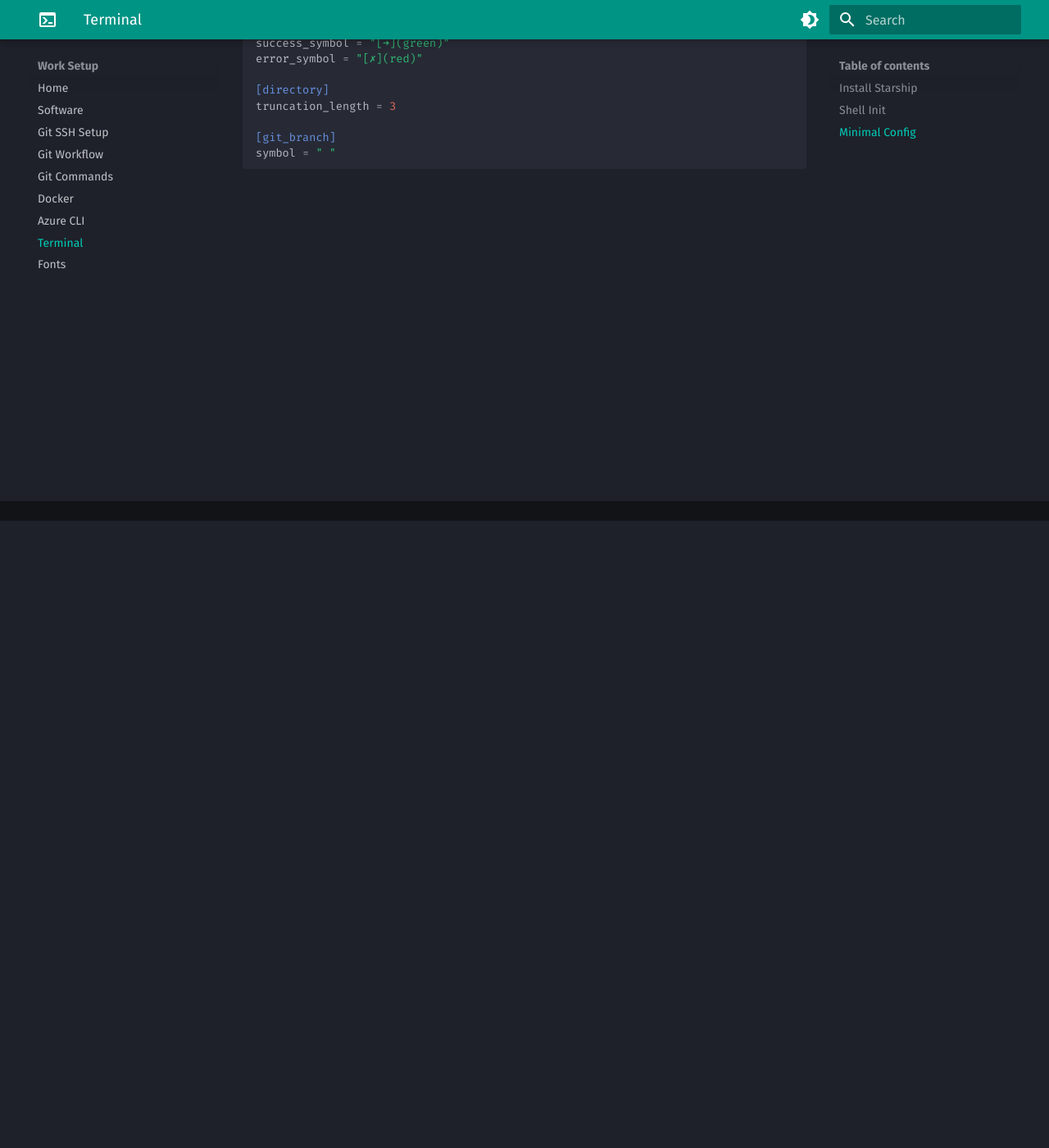
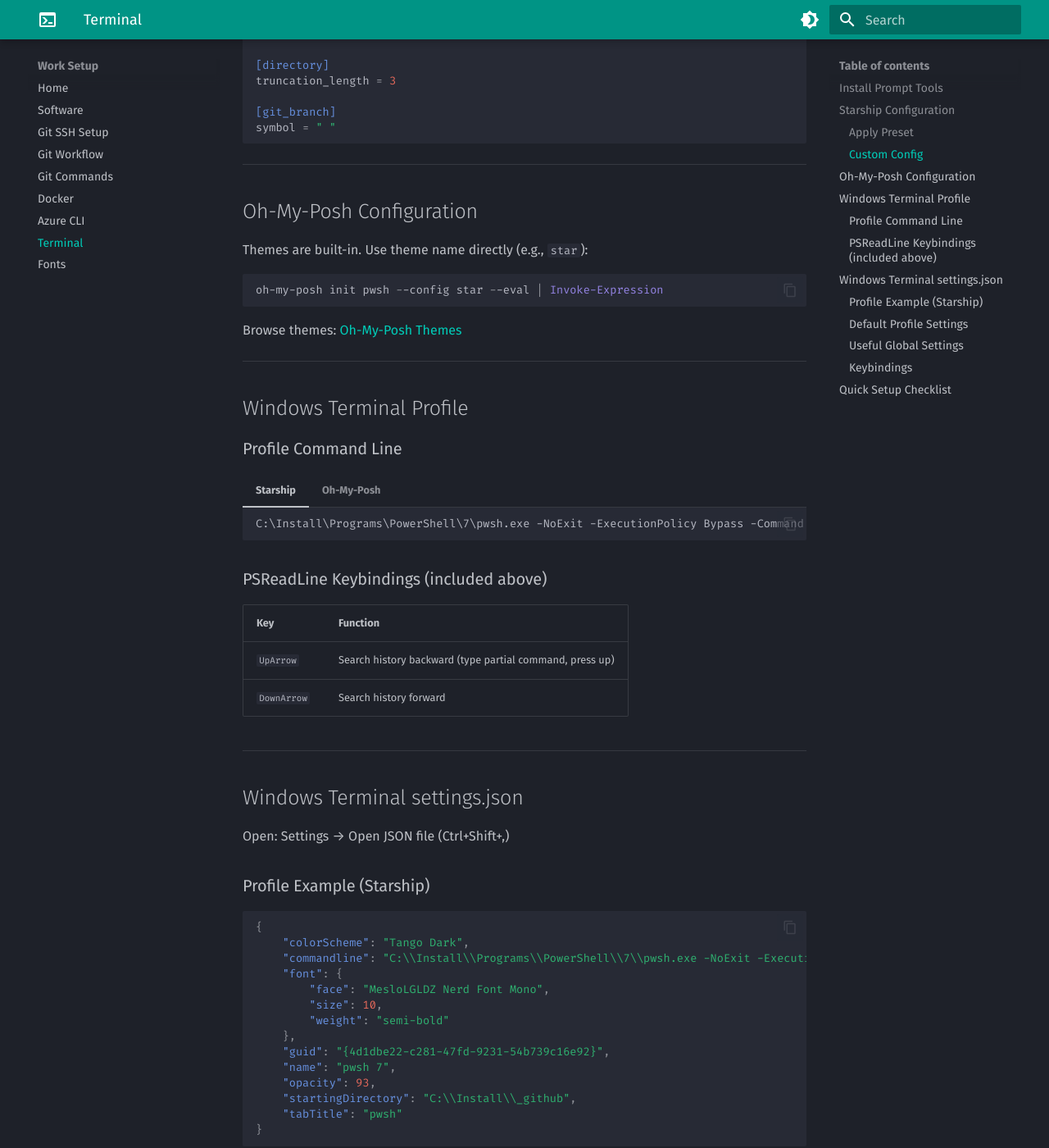
Before and after one commit to Buerostuff/work-setup, an MkDocs documentation site: the page built from docs/terminal-setup.md, in a window 1280 px wide and 1400 px high, scrolled down 765 px. Shown: the whole window at 82% size. Built offline with MkDocs 1.6.1 and Material for MkDocs 9.7.7, drawn with Linux system fonts in a browser that asks for light colours; some of the changed text lies outside the part shown.

Commit message:
Add terminal setup with Starship, OMP, and Windows Terminal config

````diff
--- a/docs/terminal-setup.md
+++ b/docs/terminal-setup.md
@@ -1,20 +1,8 @@
 # Terminal Setup
 
-## Install Starship
+## Install Prompt Tools
 
-=== "macOS"
-
-    ```bash
-    brew install starship
-    ```
-
-=== "Linux"
-
-    ```bash
-    curl -sS https://starship.rs/install.sh | sh
-    ```
-
-=== "Windows"
+=== "Starship"
 
     ```powershell
     # winget
@@ -24,39 +12,29 @@
     scoop install starship
     ```
 
----
-
-## Shell Init
-
-=== "macOS / Linux (zsh)"
-
-    Add to `~/.zshrc`:
-
-    ```bash
-    eval "$(starship init zsh)"
-    ```
-
-=== "macOS / Linux (bash)"
-
-    Add to `~/.bashrc`:
-
-    ```bash
-    eval "$(starship init bash)"
-    ```
-
-=== "Windows (PowerShell)"
-
-    Add to `$PROFILE`:
+=== "Oh-My-Posh"
 
     ```powershell
-    Invoke-Expression (&starship init powershell)
+    # winget
+    winget install JanDeDobbeleer.OhMyPosh
+
+    # scoop
+    scoop install oh-my-posh
     ```
 
 ---
 
-## Minimal Config
+## Starship Configuration
 
-Create `~/.config/starship.toml`:
+### Apply Preset
+
+```powershell
+starship preset no-empty-icons -o $env:USERPROFILE/.config/starship.toml
+```
+
+### Custom Config
+
+Edit `~/.config/starship.toml`:
 
 ```toml
 add_newline = true
@@ -71,3 +49,122 @@
 [git_branch]
 symbol = " "
 ```
+
+---
+
+## Oh-My-Posh Configuration
+
+Themes are built-in. Use theme name directly (e.g., `star`):
+
+```powershell
+oh-my-posh init pwsh --config star --eval | Invoke-Expression
+```
+
+Browse themes: [Oh-My-Posh Themes](https://ohmyposh.dev/docs/themes)
+
+---
+
+## Windows Terminal Profile
+
+### Profile Command Line
+
+=== "Starship"
+
+    ```
+    C:\Install\Programs\PowerShell\7\pwsh.exe -NoExit -ExecutionPolicy Bypass -Command "Set-PSReadlineKeyHandler -Key UpArrow -Function HistorySearchBackward; Set-PSReadlineKeyHandler -Key DownArrow -Function HistorySearchForward; Invoke-Expression (&starship init powershell)"
+    ```
+
+=== "Oh-My-Posh"
+
+    ```
+    C:\Install\Programs\PowerShell\7\pwsh.exe -NoExit -ExecutionPolicy Bypass -Command "Set-PSReadlineKeyHandler -Key UpArrow -Function HistorySearchBackward; Set-PSReadlineKeyHandler -Key DownArrow -Function HistorySearchForward; oh-my-posh init pwsh --config star --eval | Invoke-Expression"
+    ```
+
+### PSReadLine Keybindings (included above)
+
+| Key | Function |
+|-----|----------|
+| `UpArrow` | Search history backward (type partial command, press up) |
+| `DownArrow` | Search history forward |
+
+---
+
+## Windows Terminal settings.json
+
+Open: Settings → Open JSON file (Ctrl+Shift+,)
+
+### Profile Example (Starship)
+
+```json
+{
+    "colorScheme": "Tango Dark",
+    "commandline": "C:\\Install\\Programs\\PowerShell\\7\\pwsh.exe -NoExit -ExecutionPolicy Bypass -Command \"Set-PSReadlineKeyHandler -Key UpArrow -Function HistorySearchBackward; Set-PSReadlineKeyHandler -Key DownArrow -Function HistorySearchForward; Invoke-Expression (&starship init powershell)\"",
+    "font": {
+        "face": "MesloLGLDZ Nerd Font Mono",
+        "size": 10,
+        "weight": "semi-bold"
+    },
+    "guid": "{4d1dbe22-c281-47fd-9231-54b739c16e92}",
+    "name": "pwsh 7",
+    "opacity": 93,
+    "startingDirectory": "C:\\Install\\_github",
+    "tabTitle": "pwsh"
+}
+```
+
+### Default Profile Settings
+
+Add to `profiles.defaults` for all profiles:
+
+```json
+{
+    "profiles": {
+        "defaults": {
+            "colorScheme": "Tango Dark",
+            "font": {
+                "face": "MesloLGL Nerd Font Mono",
+                "size": 10,
+                "weight": "medium"
+            },
+            "opacity": 95,
+            "startingDirectory": "C:\\Install\\_github"
+        }
+    }
+}
+```
+
+### Useful Global Settings
+
+```json
+{
+    "centerOnLaunch": true,
+    "copyFormatting": "none",
+    "copyOnSelect": false,
+    "theme": "dark",
+    "useAcrylicInTabRow": true
+}
+```
+
+### Keybindings
+
+```json
+{
+    "keybindings": [
+        { "id": "Terminal.CopyToClipboard", "keys": "ctrl+c" },
+        { "id": "Terminal.PasteFromClipboard", "keys": "ctrl+v" },
+        { "id": "Terminal.FindText", "keys": "ctrl+shift+f" },
+        { "id": "Terminal.DuplicatePaneAuto", "keys": "alt+shift+d" }
+    ]
+}
+```
+
+---
+
+## Quick Setup Checklist
+
+1. ✅ Install PowerShell 7
+2. ✅ Install Nerd Font (MesloLGLDZ or JetBrainsMono)
+3. ✅ Install Starship or Oh-My-Posh
+4. ✅ Create new profile in Windows Terminal
+5. ✅ Set as default profile
+6. ✅ Apply starship preset (optional)
````
